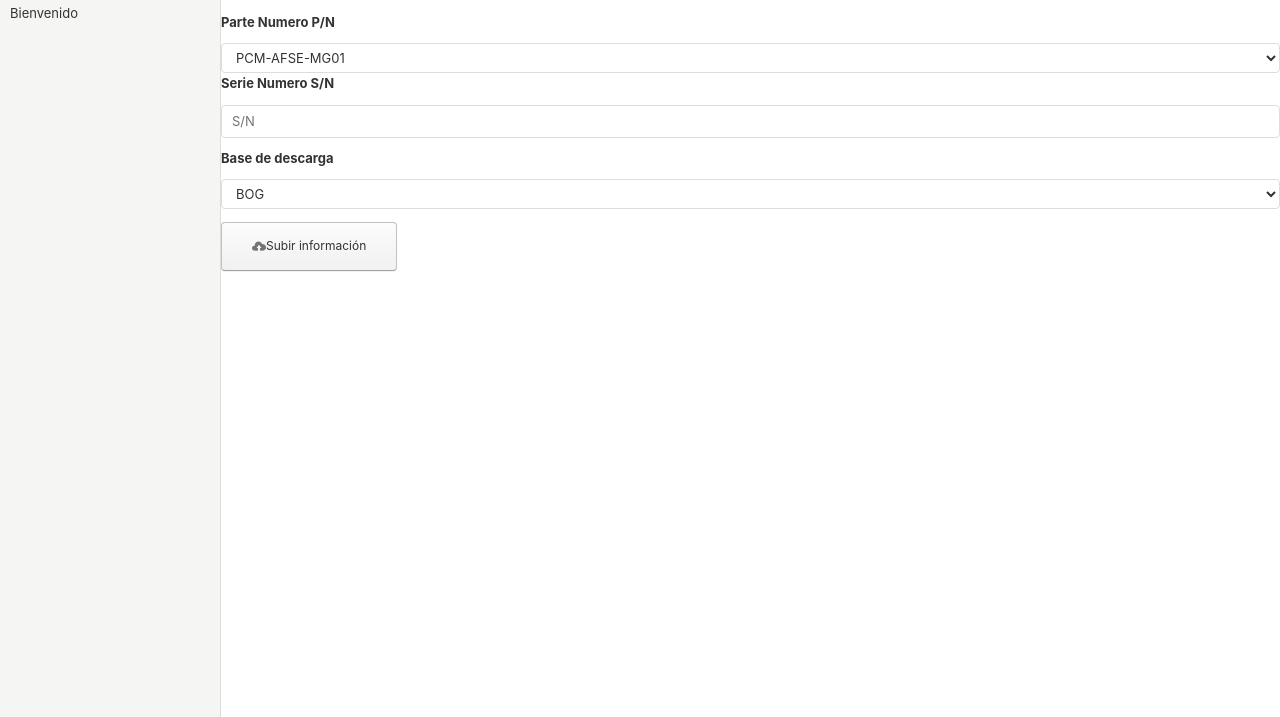
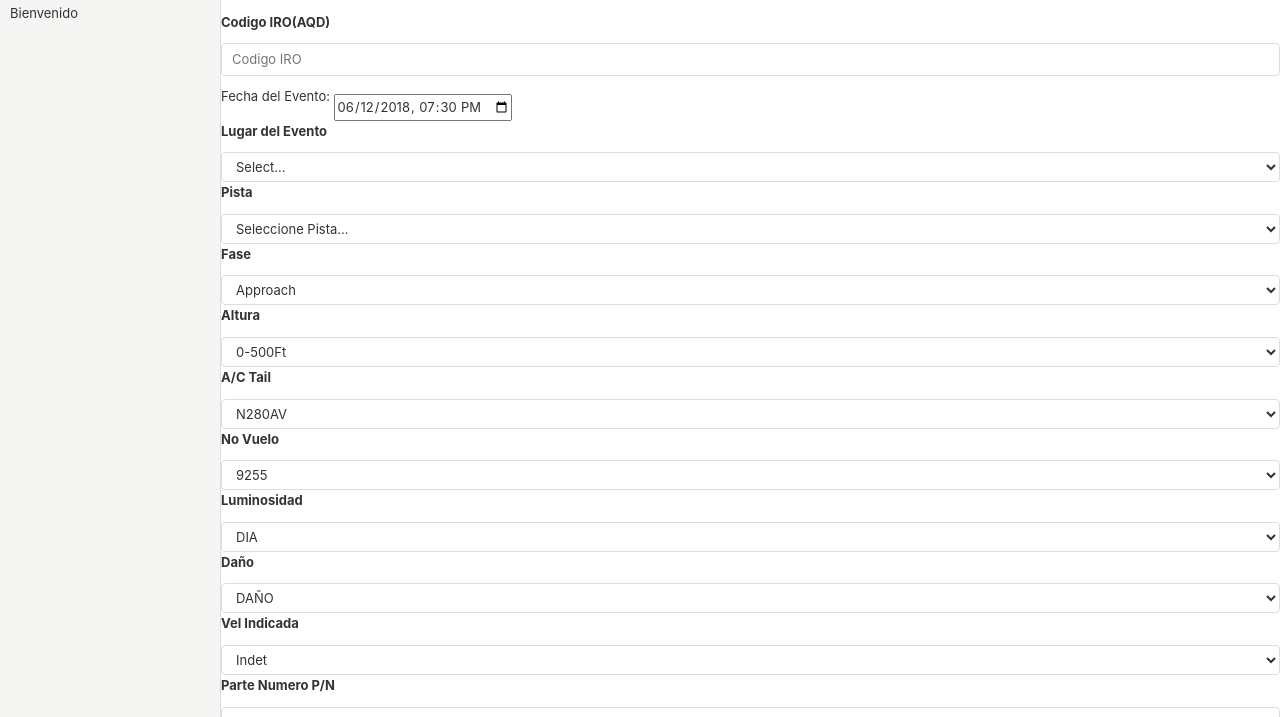
Before and after one commit to SebasAVA/BirdStrikes, a website with bundled scripts: page src/renderer/index.html in a window 1280 px wide. Shown: the part 83-800 px from the top of the page. Built offline with nearby package versions, Linux system fonts and the light colour scheme.

Commit message:
Interfaz bird strikes 50%

```diff
--- a/src/index.js
+++ b/src/index.js
@@ -25,7 +25,7 @@ app.on('ready', () => {
     minHeight: 650,
     center: true,
     show: false,
-    title: 'PCMCIA-DOWNLOADER'
+    title: 'Bird Strikes'
   })
 
   win.once('ready-to-show', () => {
--- a/src/renderer/index.html
+++ b/src/renderer/index.html
@@ -2,7 +2,7 @@
 <html>
   <head>
     <meta charset="utf-8">
-    <title>PCMCIA DOWNLOADER</title>
+    <title>Bird Strikes</title>
     <link rel="stylesheet" href="../assets/css/photon.min.css">
     <link rel="stylesheet" href="../assets/css/main.css">
     <script src="frontend.js" type="text/javascript"></script>
@@ -28,6 +28,7 @@
               </li> -->
             </ul>
           </div>
+
           <div class="pane">
             <div class="image-view full-height">
               <header class="toolbar toolbar-header image-toolbar">
@@ -37,7 +38,6 @@
                     <span class="icon icon-folder"></span>
                     Buscar ubicación de tarjeta
                   </button>
-
                   <button id="new-read" class="btn btn-default">
                     <span class="icon icon-folder"></span>
                     Nueva lectura
@@ -50,6 +50,118 @@
               </div>
               </header>
               <h4>Complete toda la información necesaria en los siguientes campos.</h4>
+              <!-- Seccion IRO -->
+              <div class="form-group">
+                <label><b>Codigo IRO(AQD)</b></label>
+                <input type="text" class="form-control" placeholder="Codigo IRO">
+              </div>
+              <!-- Seccion Fecha -->
+              <div>
+                <label for="party-time">Fecha del Evento:</label>
+                <input type="datetime-local" id="party-time"
+                       name="party-time" value="2018-06-12T19:30"
+                       min="2017-06-07T00:00" max="2019-06-14T00:00" />
+              </div>
+              <!-- Seccion Lugar del Evento -->
+              <label><b>Lugar del Evento</b></label>
+              <select id="iFunction" name="nFunction" class="form-control" onchange="changeddl(this)">
+                    <option value="-1" selected="">Select…</option>
+                    <option value="1">BOG</option>
+                    <option value="2">CLO</option>
+                </select>
+              <!-- Seccion Pista -->
+
+              <label><b>Pista</b></label>
+              <select id="iOperation" class="form-control" name="nOperation">
+                  <option value="-1" selected="">Seleccione Pista…</option>
+                  <option value="1_21">13R</option>
+                  <option value="1_22">13L</option>
+                  <option value="1_23">31R</option>
+                  <option value="1_24">31L</option>
+                  <option value="2_21">01</option>
+                  <option value="2_22">19</option>
+              </select>
+
+             <!-- Seccion Fase -->
+
+              <label><b>Fase</b></label>
+              <select class="form-control">
+                <option>Approach</option>
+                <option>Take Off</option>
+                <option>Climb</option>
+                <option>En Ruta</option>
+              </select>
+
+              <!-- Seccion Altura -->
+
+              <label><b>Altura</b></label>
+              <select class="form-control">
+                <option>0-500Ft</option>
+                <option>501-1000Ft</option>
+                <option>Above 1000 Ft</option>
+              </select>
+
+              <!-- Seccion AC Tail -->
+
+              <label><b>A/C Tail</b></label>
+              <select class="form-control">
+                <option>N280AV</option>
+                <option>N759AV</option>
+                <option>N595EL</option>
+              </select>
+
+              <!-- Seccion No Vuelo -->
+
+              <label><b>No Vuelo</b></label>
+              <select class="form-control">
+                <option>9255</option>
+                <option>9463</option>
+                <option>8426</option>
+              </select>
+
+              <!-- Seccion Luminosidad -->
+
+              <label><b>Luminosidad</b></label>
+              <select class="form-control">
+                <option>DIA</option>
+                <option>NOCHE</option>
+                <option>ALBA</option>
+              </select>
+
+              <!-- Seccion Daño -->
+
+              <label><b>Daño</b></label>
+              <select class="form-control">
+                <option>DAÑO</option>
+                <option>NO Daño</option>
+                <option>Indet</option>
+              </select>
+
+              <!-- Vel Indicada -->
+
+              <label><b>Vel Indicada</b></label>
+              <select class="form-control">
+                <option>Indet</option>
+                <option>0-50kts</option>
+                <option>51kts-100kts</option>
+              </select>
+
+              <!-- Seccion Pista -->
+
+              <div id="dynamic-list-div" style="display:none;">
+                <select id="dynamic-list" name="serving">
+                <option value=""></option>
+                <option value=""></option>
+                <option value=""></option>
+                </select>
+              </div>
+
+
+
+
+
+
+              <!-- Seccion IRO -->
               <form>
                 <label><b>Parte Numero P/N</b></label>
                 <select class="form-control">
@@ -62,17 +174,6 @@
                   <label><b>Serie Numero S/N</b></label>
                   <input type="text" class="form-control" placeholder="S/N">
                 </div>
-                <label><b>Base de descarga</b></label>
-                <select class="form-control">
-                  <option>BOG</option>
-                  <option>MDE</option>
-                  <option>CLO</option>
-                  <option>CTG</option>
-                  <option>ADZ</option>
-                  <option>EJA</option>
-                  <option>BAQ</option>
-                  <option>SMR</option>
-                </select>
                 <p>
                 </p>
               </form>
@@ -85,6 +186,10 @@
 
                 </div>
 
+                <div class="container">
+
+</div>
+
             </div>
           </div>
     </div>
@@ -92,6 +197,26 @@
   </body>
 </html>
 
+<script type="text/javascript">
+function changeddl(obj) {
+
+    var text = obj.options[obj.selectedIndex].text;
+    var ddl2 = document.querySelectorAll('#iOperation option');
+    for (var i = 1; i < ddl2.length; i++) {
+        var option = ddl2[i];
+        option.style.display = 'none';
+        if (text == 'BOG') {
+            if (['13L', '13R','31L', '31R'].indexOf(option.text) > -1)
+                option.style.display = 'block'
+
+        }
+        if (text == 'CLO') {
+            if (['01', '19'].indexOf(option.text) > -1)
+                option.style.display = 'block'
+        }
+    }
+}
+</script>
 <!-- <script>
 const username = require('username');
 
```
